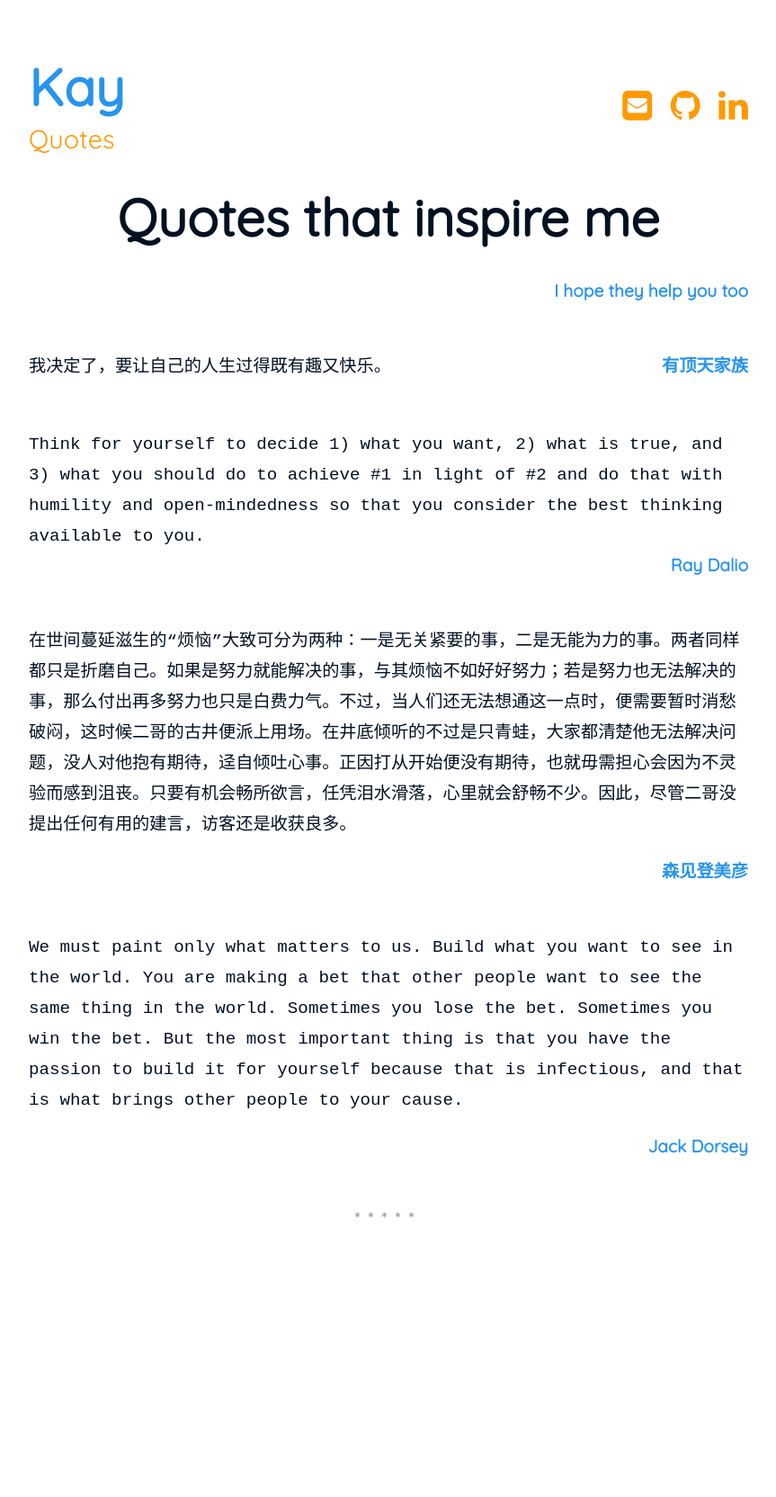
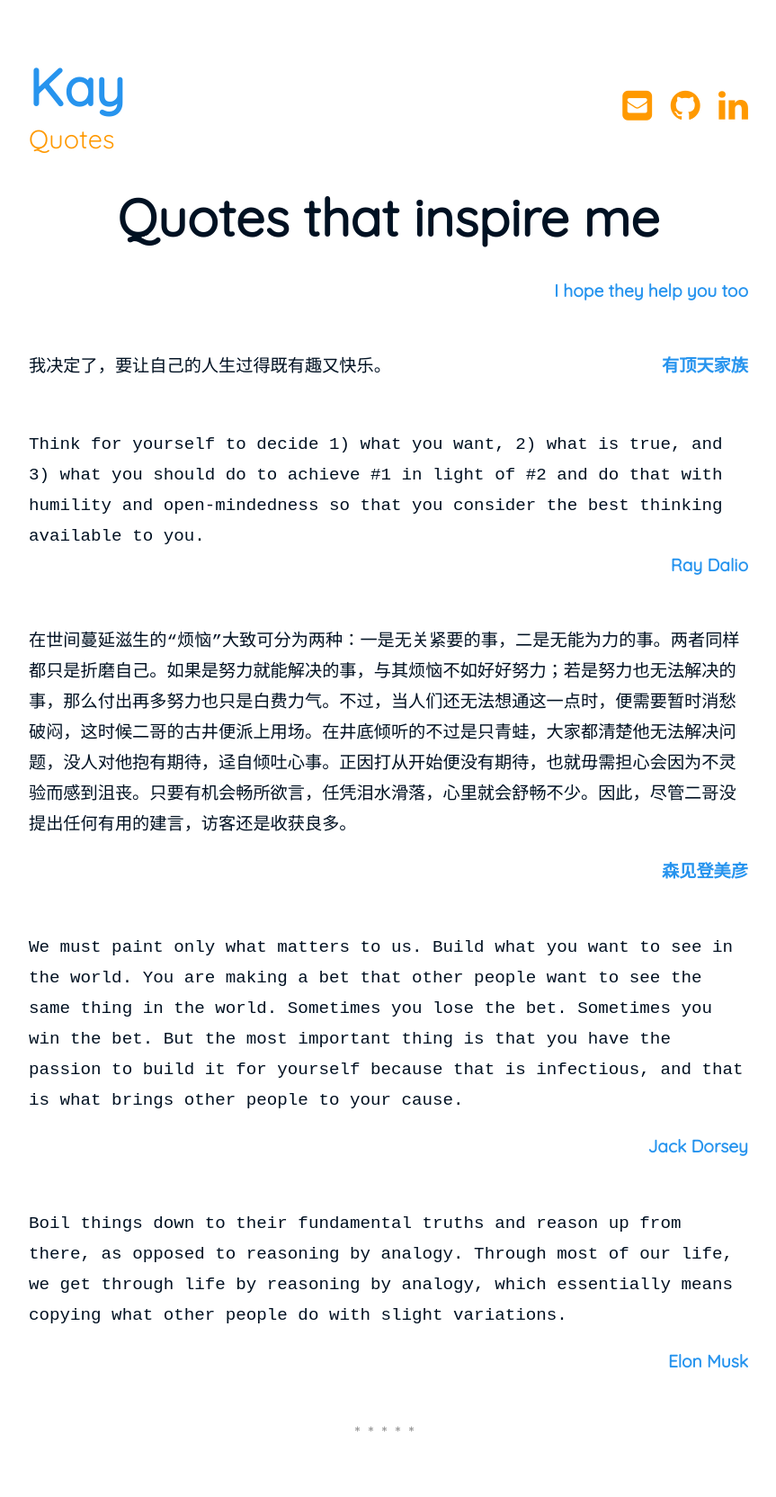
Before and after one commit to xkay/xkay.github.io, a Jekyll site: the page built from docs/quotes.md, in a window 1280 px wide. Shown: the whole page at 90% size, without its empty margins (208-1071 px from the left). Built offline with Jekyll 4.4.1, drawn with Linux system fonts in a browser that asks for light colours; before the commit the page ends 1426 px from its top, so only the background shows below that; part of the change alters nothing that is shown.

````diff
--- /dev/null
+++ b/docs/_includes/externals/google_analytics.html
@@ -0,0 +1,9 @@
+<!-- Global site tag (gtag.js) - Google Analytics -->
+<script async src="https://www.googletagmanager.com/gtag/js?id=G-HWE6FVYF8P"></script>
+<script>
+  window.dataLayer = window.dataLayer || [];
+  function gtag(){dataLayer.push(arguments);}
+  gtag('js', new Date());
+
+  gtag('config', 'G-HWE6FVYF8P');
+</script>
--- a/docs/_layouts/default.html
+++ b/docs/_layouts/default.html
@@ -1,6 +1,7 @@
 <!DOCTYPE html>
 <html lang="en">
 <head>
+{% include externals/google_analytics.html %}
 {% include meta_tags/base.html %}
 {% include externals/styling.html %}
 </head>
--- a/docs/quotes.md
+++ b/docs/quotes.md
@@ -25,3 +25,8 @@ subtitle: ""
 
 <span style="float: right; "><strong>Jack Dorsey</strong> </span>
 <br><br>
+
+``` Boil things down to their fundamental truths and reason up from there, as opposed to reasoning by analogy. Through most of our life, we get through life by reasoning by analogy, which essentially means copying what other people do with slight variations.```
+
+<span style="float: right; "><strong>Elon Musk</strong> </span>
+<br><br>
````
